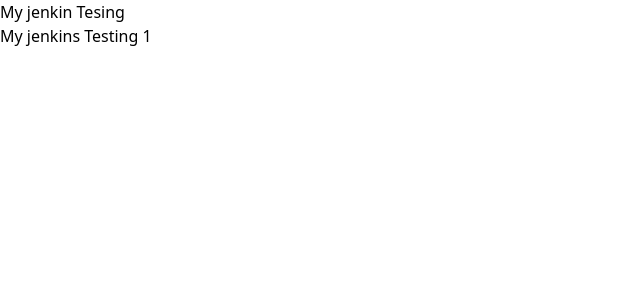
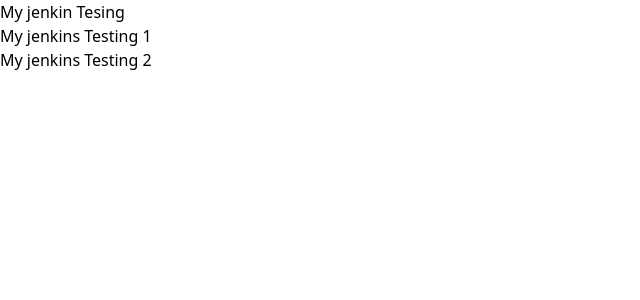
Before and after one commit to AbdulHannan188/check_deploy, a React (Vite) app: page / in a window 1280 px wide. Shown: the top 300 px of the page, without its empty margins (0-640 px from the left). Built offline with nearby package versions, Linux system fonts and the light colour scheme.

Commit message:
Add new div for 'My jenkins Testing 2'

```diff
--- a/src/App.jsx
+++ b/src/App.jsx
@@ -5,6 +5,7 @@ function App() {
     <div id="parent-div">
       <div id="child-div">My jenkin Tesing</div>
       <div id="child-div-1">My jenkins Testing 1</div>
+      <div>My jenkins Testing 2</div>
     </div>
   );
 }
```
